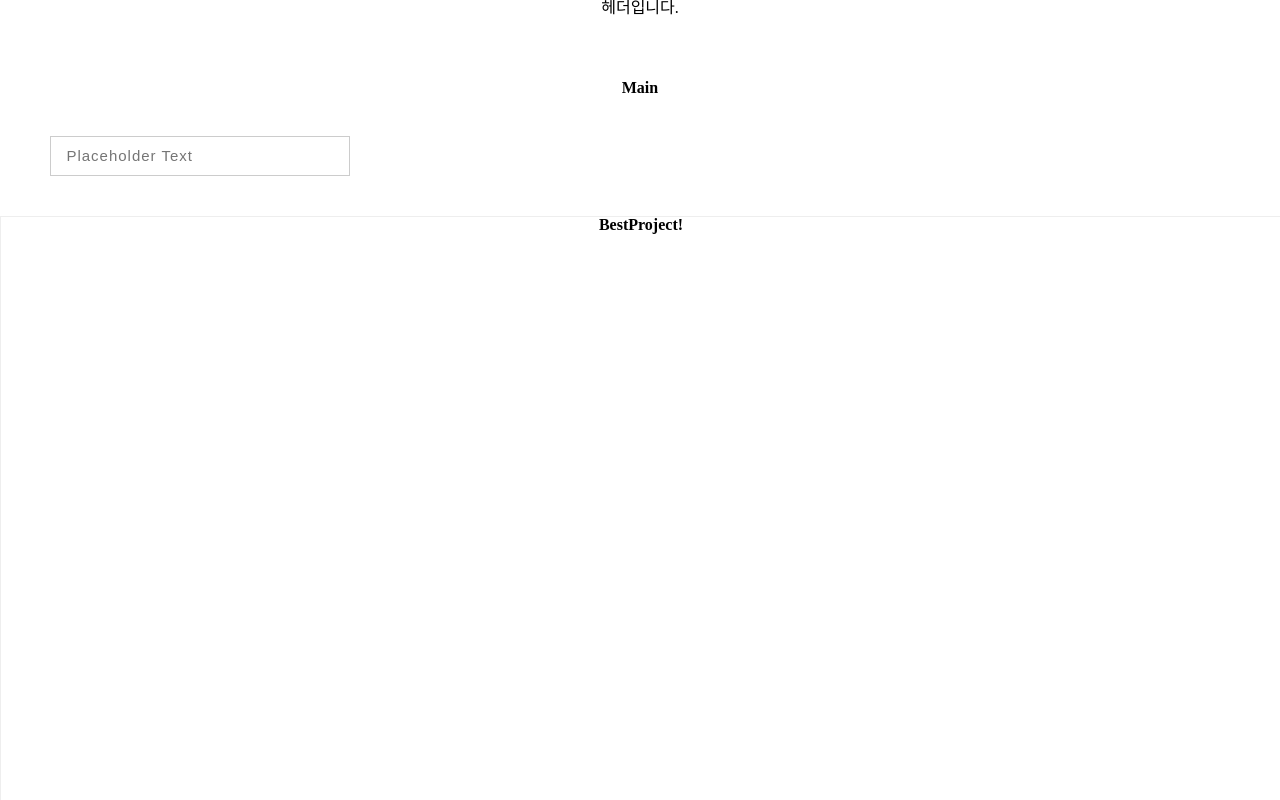
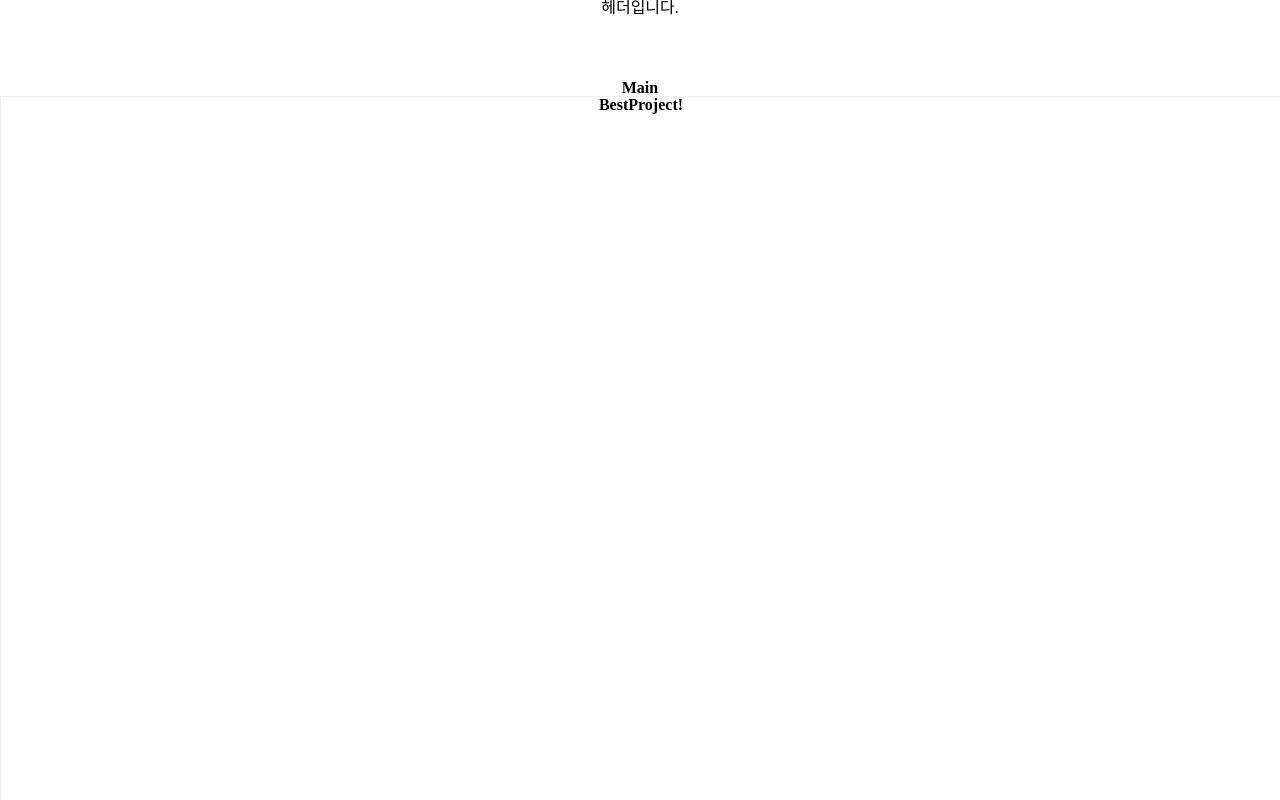
Before and after one commit to prgmr99/super-club, a React (Create React App) app: page / in a window 1280 px wide. Shown: the top 800 px of the page. Built offline with nearby package versions, Linux system fonts and the light colour scheme.

Commit message:
feat #5 경로설정 완료

```diff
--- a/src/App.js
+++ b/src/App.js
@@ -1,9 +1,24 @@
-import ConfigRouter from "./router/Router";
+// import ConfigRouter from "./router/Router";
+
+import React from "react";
+import { BrowserRouter as Router, Routes, Route } from "react-router-dom";
+import { MainPage, MyPage, ProjectDetailPage, Recruit } from "./pages";
+import { NotFound, Header, Footer } from "./global";
 
 function App() {
   return (
     <>
-      <ConfigRouter />
+      <Header />
+      <Router>
+        <Routes>
+          <Route path="/" element={<MainPage />} />
+          <Route path="/detail" element={<ProjectDetailPage />} />
+          <Route path="/recruit" element={<Recruit />} />
+          <Route path="/mypage" element={<MyPage />} />
+          <Route path="*" element={<NotFound />} />
+        </Routes>
+      </Router>
+      <Footer />
     </>
   );
 }
--- a/src/components/Footer.jsx
+++ /dev/null
@@ -1,9 +0,0 @@
-import React from "react";
-
-const Footer = () => {
-  return (
-    <div style={{ height: "300px", paddingBottom: "50px" }}>푸터입니다</div>
-  );
-};
-
-export default Footer;
--- /dev/null
+++ b/src/components/index.js
@@ -0,0 +1,3 @@
+import BestProjectimport from "./BestProject";
+import ProjectList from "./ProjectList";
+export { BestProjectimport, ProjectList };
--- /dev/null
+++ b/src/global/Footer.jsx
@@ -0,0 +1,11 @@
+import React from "react";
+
+const Footer = () => {
+  return (
+    <div style={{ height: "100px", paddingBottom: "50px", background: "pink" }}>
+      푸터입니다
+    </div>
+  );
+};
+
+export default Footer;
--- /dev/null
+++ b/src/global/index.js
@@ -0,0 +1,6 @@
+import Footer from "./Footer";
+import GlobalLayout from "./GlobalLayout";
+import GlobalStyle from "./GlobalStyle";
+import NotFound from "./NotFound";
+import Header from "./Header";
+export { Header, Footer, GlobalLayout, GlobalStyle, NotFound };
--- a/src/index.css
+++ /dev/null
@@ -1,13 +0,0 @@
-body {
-  margin: 0;
-  font-family: -apple-system, BlinkMacSystemFont, 'Segoe UI', 'Roboto', 'Oxygen',
-    'Ubuntu', 'Cantarell', 'Fira Sans', 'Droid Sans', 'Helvetica Neue',
-    sans-serif;
-  -webkit-font-smoothing: antialiased;
-  -moz-osx-font-smoothing: grayscale;
-}
-
-code {
-  font-family: source-code-pro, Menlo, Monaco, Consolas, 'Courier New',
-    monospace;
-}
--- a/src/index.js
+++ b/src/index.js
@@ -1,6 +1,5 @@
 import React from "react";
 import ReactDOM from "react-dom/client";
-import "./index.css";
 import reportWebVitals from "./reportWebVitals";
 import GlobalSytle from "./global/GlobalStyle";
 import App from "./App";
--- a/src/pages/InputAni.jsx
+++ /dev/null
@@ -1,63 +0,0 @@
-import React from "react";
-import { styled } from "styled-components";
-
-const input_ani = () => {
-  return (
-    <Stcol>
-      <div className="col-3">
-        <input
-          className="effect-12"
-          type="text"
-          placeholder="Placeholder Text"
-        />
-        <span className="focus-bg"></span>
-      </div>
-    </Stcol>
-  );
-};
-
-export default input_ani;
-
-const Stcol = styled.div`
-  width: 400px;
-  margin: 40px 3%;
-  .col-3 {
-    width: 300px;
-    margin: 40px 3%;
-    position: relative;
-    /* background-color: pink; */
-  }
-  input {
-    font: 15px/24px "Muli", sans-serif;
-    color: #333;
-    width: 100%;
-    box-sizing: border-box;
-    letter-spacing: 1px;
-    &:focus {
-      outline: none;
-    }
-  }
-
-  .effect-12 {
-    border: 0;
-    padding: 7px 15px;
-    border: 1px solid #ccc;
-    position: relative;
-    background: transparent;
-  }
-  .effect-12 ~ .focus-bg {
-    position: absolute;
-    left: 50%;
-    top: 0;
-    width: 0;
-    height: 100%;
-    background-color: #ededed;
-    transition: 0.3s;
-    z-index: -1;
-  }
-  .effect-12:focus ~ .focus-bg {
-    transition: 0.3s;
-    width: 100%;
-    left: 0;
-  }
-`;
--- a/src/pages/MainPage.jsx
+++ b/src/pages/MainPage.jsx
@@ -1,19 +1,16 @@
 import React from "react";
-import BestProject from "../components/BestProject";
-import ProjectList from "../components/ProjectList";
-import Footer from "../components/Footer";
-import GlobalLayout from "../global/GlobalLayout";
-import { styled } from "styled-components";
-import InputAni from "./InputAni";
+import { GlobalLayout } from "../global";
+import { BestProjectimport, ProjectList } from "../components";
+// import BestProject from "components/BestProject";
+// import ProjectList from "components/ProjectList";
+// import GlobalLayout from "global/GlobalLayout";
 
 const MainPage = () => {
   return (
     <GlobalLayout>
       <h1>Main</h1>
-      <InputAni />
-      <BestProject />
+      <BestProjectimport />
       <ProjectList />
-      <Footer />
     </GlobalLayout>
   );
 };
--- /dev/null
+++ b/src/pages/MyPage.jsx
@@ -0,0 +1,7 @@
+import React from "react";
+
+const MyPage = () => {
+  return <h1>My Page</h1>;
+};
+
+export default MyPage;
--- /dev/null
+++ b/src/pages/index.js
@@ -0,0 +1,6 @@
+import MainPage from "./MainPage";
+import MyPage from "./MyPage";
+import ProjectDetailPage from "./ProjectDetailPage";
+import Recruit from "./Recruit";
+
+export { MainPage, MyPage, ProjectDetailPage, Recruit };
--- a/src/router/Router.js
+++ /dev/null
@@ -1,25 +0,0 @@
-import React from "react";
-import { BrowserRouter as Router, Routes, Route } from "react-router-dom";
-import MainPage from "../pages/MainPage";
-import ProjectDetailPage from "../pages/ProjectDetailPage";
-import Recruit from "../pages/Recruit";
-import Header from "../global/Header";
-import NotFound from "../global/NotFound";
-
-const ConfigRouter = () => {
-  return (
-    <>
-      <Header />
-      <Router>
-        <Routes>
-          <Route path="/" element={<MainPage />} />
-          <Route path="/detail" element={<ProjectDetailPage />} />
-          <Route path="/recruit" element={<Recruit />} />
-          <Route path="*" element={<NotFound />} />
-        </Routes>
-      </Router>
-    </>
-  );
-};
-
-export default ConfigRouter;
```
Also changed, not shown: src/logo.svg (deleted).
